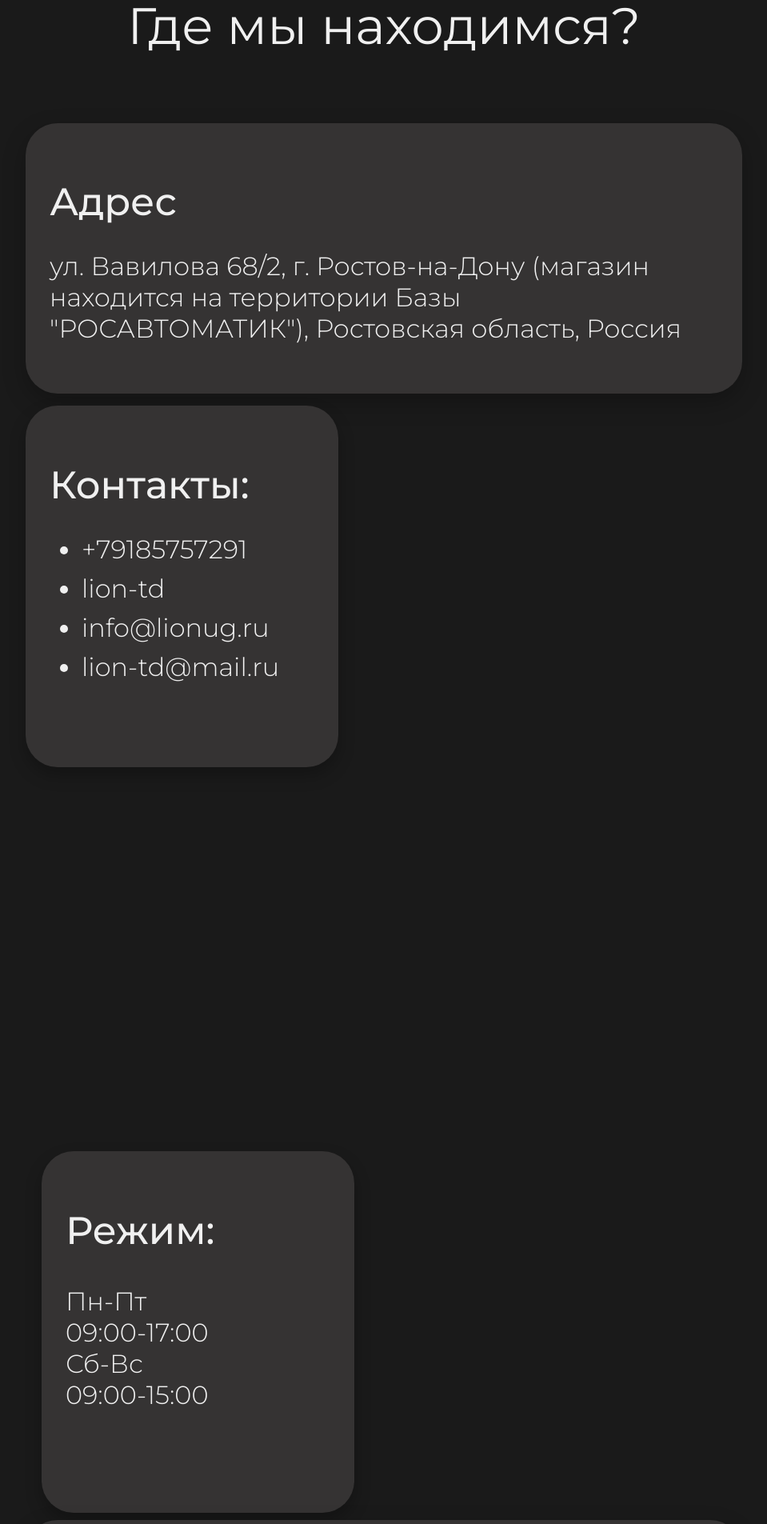
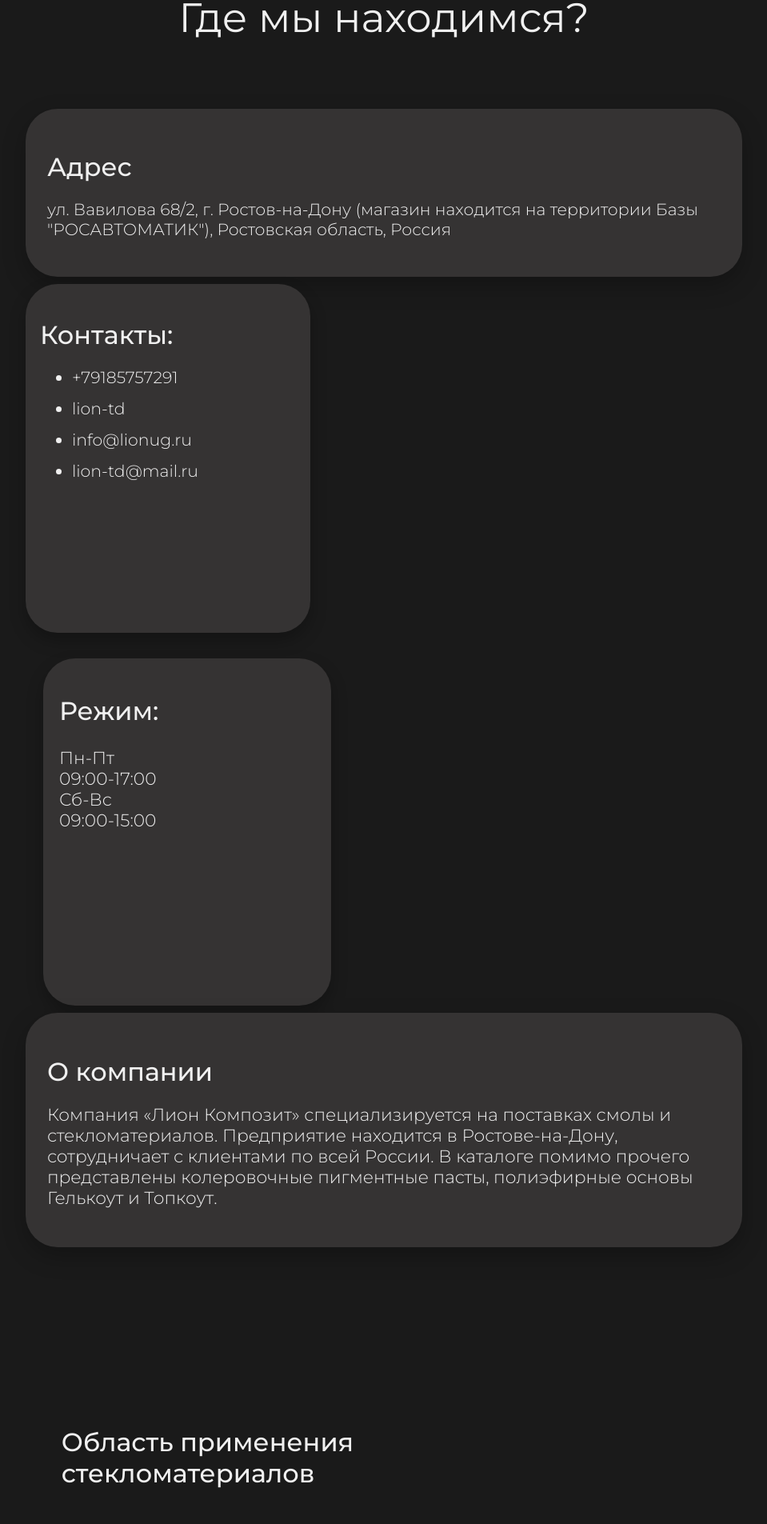
Before and after one commit to SOROKINA212/LionComposites, a React (Create React App) app in the folder frontend/: page /about in a window 1280 px wide. Shown: the part 180-2085 px from the top of the page at 80% size, without its empty margins (160-1119 px from the left). Built offline with nearby package versions, Linux system fonts and the light colour scheme.

Commit message:
Responsive

```diff
--- a/frontend/src/pages/about/AboutUsDesktop.js
+++ b/frontend/src/pages/about/AboutUsDesktop.js
@@ -16,12 +16,13 @@ const PageContainer = styled.div`
 const ContentContainer = styled.div`
     max-width: 70%;
     margin: 0 auto;
-    padding: 20px;
+    padding: 2%;
     display: flex;
     flex-wrap: wrap;
     align-items: flex-start; /* Изменено на flex-start */
     background-color: #1A1A1A;
 `;
+
 
 const Rectangle = styled.div`
     position: relative;
@@ -30,20 +31,20 @@ const Rectangle = styled.div`
     border-radius: 40px;
     box-shadow: 0px 11px 28.7px rgba(0, 0, 0, 0.25);
     margin-top: 7%;
-    padding: 30px;
+    padding: 3%;
 `;
 
 const SmallRectangleLeft = styled.div`
-    width: 331px;
-    height: 392px;
+    width: 20em;
+    height: 25em;
     position: relative;
     background-color: #353333;
     border-radius: 40px;
     box-shadow: 0px 10px 20.3px rgba(0, 0, 0, 0.25);
-    margin-top: 15px;
+    margin-top: 1%;
     left: 0%;
-    padding: 30px;
-    margin-right: 1.5%;
+    padding: 2%;
+    margin-right: 2.5%;
 `;
 
 
@@ -52,7 +53,7 @@ const SmallRectangleLeft = styled.div`
 const Heading = styled.h1`
     font-family: Montserrat, sans-serif;
     font-weight: 400;
-    font-size: 64px;
+    font-size: 4vw;
     color: #F0F0F0;
     margin-bottom: 20px;
     text-align: center; /* Добавлено выравнивание текста по центру */
@@ -62,51 +63,51 @@ const Heading = styled.h1`
 const ContactList = styled.ul`
     font-family: Montserrat, sans-serif;
     font-weight: 300;
-    font-size: 32px;
+    font-size: 1.6vw;
     color: #F0F0F0;
     list-style-type: disc;
 `;
 
 const ContactListItem = styled.li`
-    margin-bottom: 10px;
+    margin-bottom: 5%;
 `;
 
 const AddressTitle = styled.h2`
     font-family: Montserrat, sans-serif;
     font-weight: 500;
-    font-size: 48px;
+    font-size: 2.5vw;
     color: #F0F0F0;
-    margin-bottom: 20px;
+    margin-bottom: 2%;
 `;
 
 const AddressText = styled.p`
     font-family: Montserrat, sans-serif;
     font-weight: 300;
-    font-size: 32px;
+    font-size: 1.6vw;
     color: #F0F0F0;
 `;
 const InfoRectangle = styled.div`
-    width: 331px;
-    height: 392px;
+    width: 20rem;
+    height: 24.7rem;
     background-color: #353333;
     border-radius: 40px;
     box-shadow: 0px 10px 20.3px rgba(0, 0, 0, 0.25);
-    margin-top: 15px;
-    margin-left: 20px; /* Изменено на 20px */
-    padding: 30px;
+    margin-top: 1%;
+    margin-left: 2.5%;
+    padding: 2.2%;
     color: #F0F0F0;
 `;
 
 const InfoTitle = styled.h2`
     font-family: Montserrat, sans-serif;
-    font-weight: 500; /* Стиль Medium */
-    font-size: 48px;
+    font-weight: 500;
+    font-size: 2.5vw;
 `;
 
 const InfoText = styled.p`
     font-family: Montserrat, sans-serif;
     font-weight: 300; /* Стиль Lighter */
-    font-size: 32px;
+    font-size: 1.7vw;
 `;
 
 const AboutRectangle = styled.div`
@@ -116,7 +117,7 @@ const AboutRectangle = styled.div`
     background-color: #353333;
     border-radius: 40px;
     box-shadow: 0px 11px 28.7px rgba(0, 0, 0, 0.25); /* Тень со сдвигом по y на 11px и blur 28.7 */
-    padding: 30px;
+    padding: 3%;
     color: #F0F0F0;
     position: relative;
 `;
@@ -124,20 +125,20 @@ const AboutRectangle = styled.div`
 const AboutTitle = styled.h2`
     font-family: Montserrat, sans-serif;
     font-weight: 500; /* Стиль Medium */
-    font-size: 48px;
-    margin-bottom: 20px; /* Отступ снизу */
+    font-size: 2.5vw;
+    margin-bottom: 2%; /* Отступ снизу */
 `;
 
 const AboutText = styled.p`
     font-family: Montserrat, sans-serif;
     font-weight: 300; /* Стиль Lighter */
-    font-size: 32px;
+    font-size: 1.7vw;
 `;
 
 const AdditionalTitle = styled.h2`
     font-family: Montserrat, sans-serif;
     font-weight: 500;
-    font-size: 48px;
+    font-size: 2.5vw;
     margin-top: 25%;
     position: relative; /* Изменено на absolute */
     margin-left: 10%; /* Выравнивание по левому краю */
@@ -146,34 +147,34 @@ const AdditionalTitle = styled.h2`
 `;
 
 const AdditionalRectangle = styled.div`
-    width: 550px;
-    height: 600px;
+    width: 34rem;
+    height: 38rem;
     background-color: #353333;
     border-radius: 40px;
     box-shadow: 0px 11px 28.7px rgba(0, 0, 0, 0.25);
     position: relative;
     left: 9%;
     margin-top: 5%; /* Размещаем прямоугольник под надписью с дополнительным отступом 30px */
-    padding: 30px;
+    padding: 2%;
     color: #F0F0F0;
 `;
 
 const AdditionalText = styled.p`
     font-family: Montserrat, sans-serif;
     font-weight: 300;
-    font-size: 45px;
+    font-size: 2.3vw;
     color: #F0F0F0;
 `;
 const AdditionalLeftRectangle = styled.div`
-    width: 550px;
-    height: 600px;
+     width: 34rem;
+    height: 38rem;
     background-color: #353333;
     border-radius: 40px;
     box-shadow: 0px 11px 28.7px rgba(0, 0, 0, 0.25);
     position: relative;
     left: 0%;
     margin-top: 5%;
-    padding: 30px;
+    padding: 2%;
     color: #F0F0F0;
     margin-bottom: 7%;
 `;
@@ -181,13 +182,13 @@ const AdditionalLeftRectangle = styled.div`
 const AdditionalLeftText = styled.p`
     font-family: Montserrat, sans-serif;
     font-weight: 300;
-    font-size: 45px;
+    font-size: 2.3vw;
     color: #F0F0F0;
 `;
 const CooperationTitle = styled.h3`
     font-family: Montserrat, sans-serif;
     font-weight: 500;
-    font-size: 48px;
+    font-size: 2.5vw;
     color: #FFFFFF;
     margin-top: 25%; /* Дополнительный отступ сверху */
     margin-left: auto; /* Установлено автоматическое выравнивание слева */
@@ -195,6 +196,7 @@ const CooperationTitle = styled.h3`
     width: 40%; /* Ширина контейнера установлена на 40% */
     text-align: left; /* Выравнивание текста по правому краю */
 `;
+
 
 
 const AboutUsDesktop = () => {
--- a/frontend/src/pages/about/AboutUsMobile.js
+++ b/frontend/src/pages/about/AboutUsMobile.js
@@ -30,6 +30,7 @@ const Rectangle = styled.div`
     border-radius: 40px;
     box-shadow: 0px 11px 28.7px rgba(0, 0, 0, 0.25);
     margin-top: 7%;
+    margin-bottom: 7%;
     padding: 30px;
 `;
 
--- a/frontend/src/pages/about/components/Map.js
+++ b/frontend/src/pages/about/components/Map.js
@@ -6,7 +6,7 @@ import styled from 'styled-components';
 
 const MapComponent = () => {
     return (
-        <div style={{ width: "510px", height: "450px", borderRadius: "45px", overflow: "hidden", marginTop: "15px", marginLeft: "0%" }}>
+        <div style={{ width: "32rem", height: "28.3rem", borderRadius: "45px", overflow: "hidden", marginTop: "15px", marginLeft: "0%" }}>
             <iframe src="https://yandex.ru/map-widget/v1/?um=constructor%3A708f2da14b7c06ea6e59eddb02a9c4e54b9627268b3b8e5fbd0b1ff3c96326b0&amp;source=constructor&amp;ll=39.686249%2C47.279403&amp;z=16&amp;pt=39.686249%2C47.279403" width="100%" height="100%" frameBorder="0" />
         </div>
     );
```
